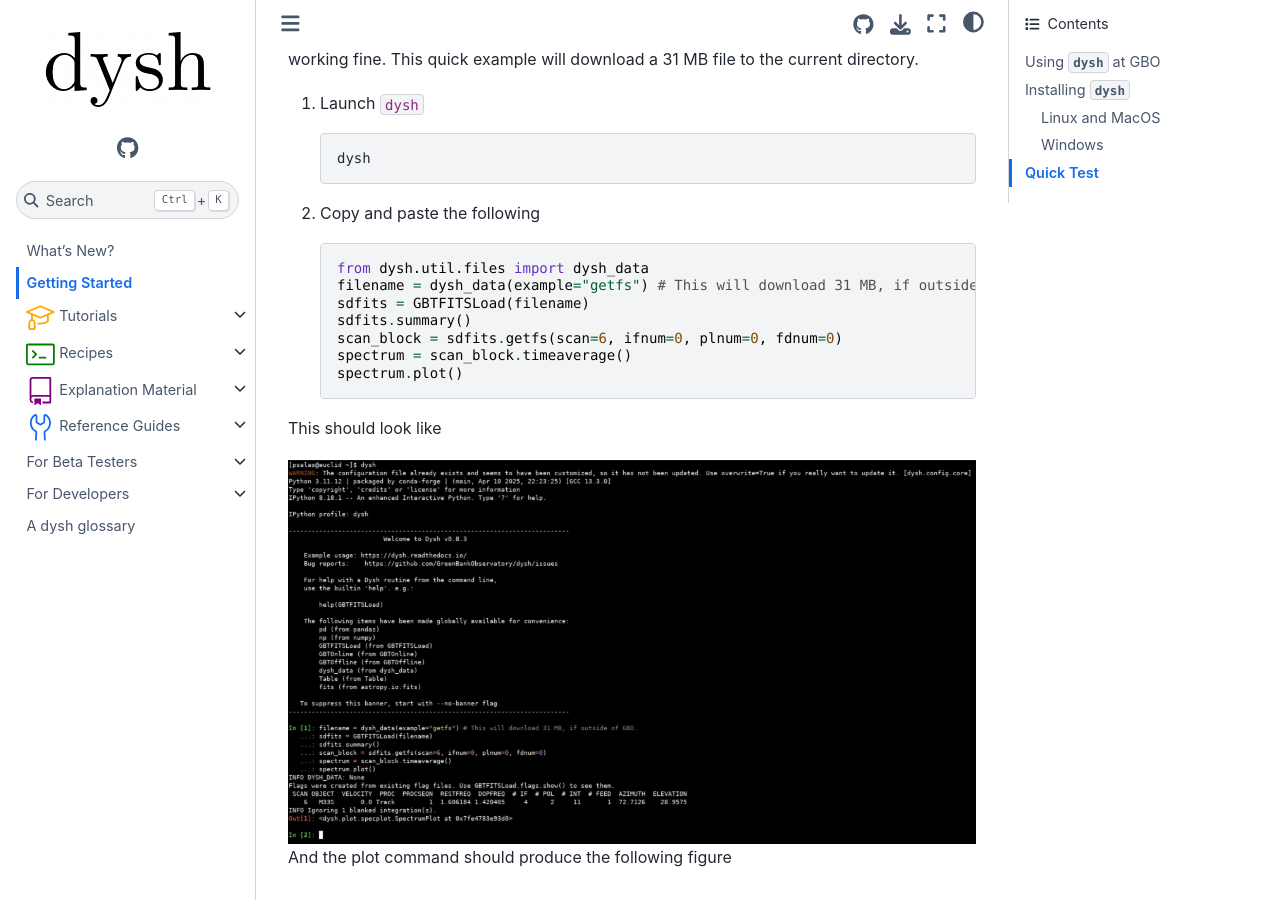
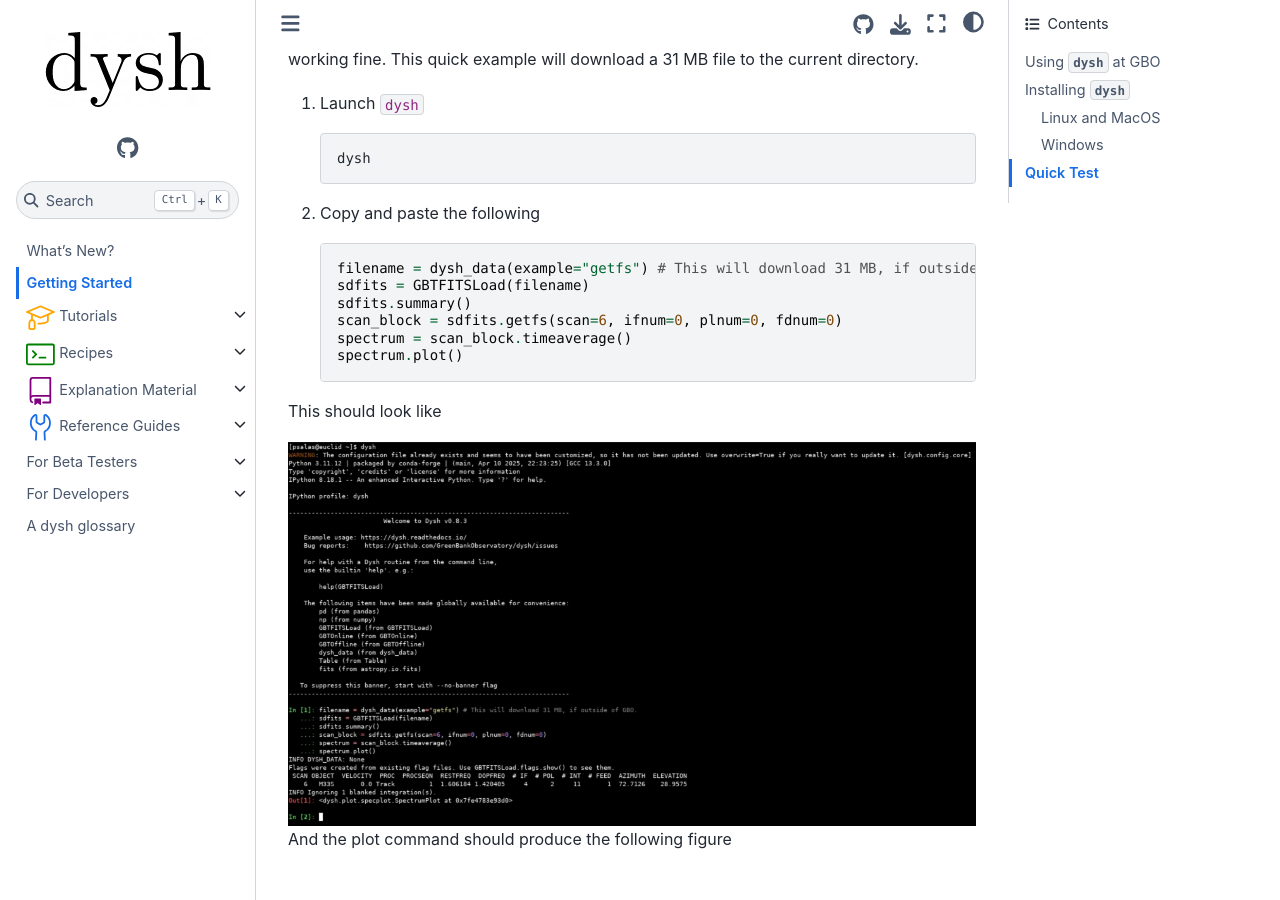
Before and after one commit to GreenBankObservatory/dysh, a Sphinx documentation site: the page built from docs/source/getting_started/index.rst, in a window 1280 px wide and 900 px high, scrolled down 5191 px. Built offline with Sphinx 7.4.7 and the Sphinx Book theme 1.1.4, drawn with Linux system fonts in a browser that asks for light colours; pages that are not in the unit, such as notebooks, are missing from menus.

Commit message:
docs: remove unnecessary import

```diff
--- a/docs/source/getting_started/index.rst
+++ b/docs/source/getting_started/index.rst
@@ -293,7 +293,6 @@
 
    .. code-block:: python
 
-        from dysh.util.files import dysh_data
         filename = dysh_data(example="getfs") # This will download 31 MB, if outside of GBO.
         sdfits = GBTFITSLoad(filename)
         sdfits.summary()
```
